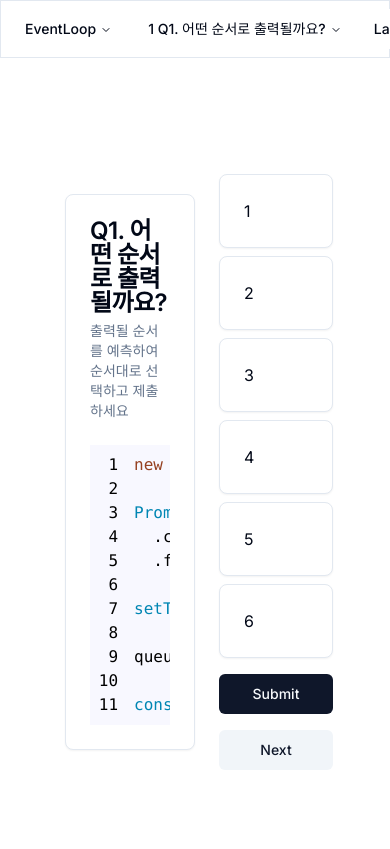
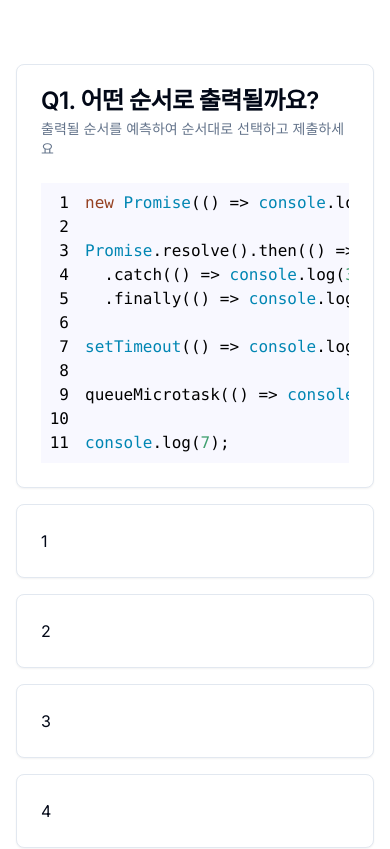
Before and after one commit to ckrb63/javascript-quiz, a Next.js app: page / in a window 390 px wide. Shown: the top 849 px of the page. Built offline with nearby package versions, Linux system fonts and the light colour scheme.

Commit message:
Add: Mobile view

```diff
--- a/app/page.tsx
+++ b/app/page.tsx
@@ -2,12 +2,13 @@
 
 import Header, { quizCategoryAtom } from "@/components/Header";
 import { quizMap } from "@/data/quiz";
-import { atom, useAtom } from "jotai";
+import { atom, useAtom, useSetAtom } from "jotai";
 import Question from "@/components/Question";
-import Answer from "@/components/Answer";
+import Answer, { selectedAnswerAtom } from "@/components/Answer";
 import QuizController from "@/components/QuizController";
 import Explanation from "@/components/Explanation";
 import { InternationalString } from "@/types/quiz";
+import { useEffect } from "react";
 
 export const quizIndexAtom = atom(0);
 export const isSubmittedAtom = atom(false);
@@ -16,16 +17,24 @@ export const languageAtom = atom<keyof InternationalString>("kr");
 export default function Home() {
   const [selectedCategory] = useAtom(quizCategoryAtom);
   const [quizIndex] = useAtom(quizIndexAtom);
+  const setSelectedAnswer = useSetAtom(selectedAnswerAtom);
+  const setIsSubmitted = useSetAtom(isSubmittedAtom);
 
   const quiz = quizMap[selectedCategory][quizIndex];
+
+  useEffect(() => {
+    setSelectedAnswer([]);
+    setIsSubmitted(false);
+  }, [quiz]);
+
   if (!quiz) return;
 
   return (
-    <div className="h-screen overflow-hidden">
+    <div className="h-screen md:overflow-hidden">
       <Header />
-      <div className="flex h-screen w-screen items-center justify-center bg-white pb-4">
+      <div className="w-screen items-center justify-center bg-white pb-4 md:flex md:h-screen">
         <Question quiz={quiz} />
-        <div className="w-1/3">
+        <div className="md:w-1/3">
           <Answer />
           <QuizController />
         </div>
--- a/components/Answer.tsx
+++ b/components/Answer.tsx
@@ -1,12 +1,12 @@
-import { Quiz, QuizType } from "@/types/quiz";
+import { QuizType } from "@/types/quiz";
 import { Card, CardHeader } from "./ui/card";
 import { atom, useAtom } from "jotai";
 import { isSubmittedAtom, languageAtom, quizIndexAtom } from "@/app/page";
-import { CheckCircle2 } from "lucide-react";
+import { ArrowRightIcon, CheckCircle2 } from "lucide-react";
 import { useEffect } from "react";
 import { quizCategoryAtom } from "./Header";
 import { quizMap } from "@/data/quiz";
-import BacktickStylingString from "./Backtick";
+import BacktickStylingString from "./CodeStyleText";
 
 export const selectedAnswerAtom = atom<number[]>([]);
 
@@ -18,10 +18,6 @@ export default function Answer() {
   const [isSubmitted] = useAtom(isSubmittedAtom);
 
   const quiz = quizMap[quizCategory][quizIndex];
-
-  useEffect(() => {
-    setSelectedAnswer([]);
-  }, [quizIndex, quizCategory]);
 
   const handleSingleSelect = (answerNumber: number) => {
     if (selectedAnswer[0] === answerNumber) setSelectedAnswer([]);
@@ -55,19 +51,19 @@ export default function Answer() {
     <>
       {quiz.options.map((option, index) => {
         const isOptionSelected = selectedAnswer.includes(index + 1);
-        const isRealAnswer = quiz.answer.includes(index + 1);
+        const isAnswer = quiz.answer.includes(index + 1);
         return (
           <Card
-            className={`relative m-2 ${!isSubmitted && "cursor-pointer"} ${isOptionSelected && "bg-slate-300"}`}
+            className={`relative m-4 ${!isSubmitted && "cursor-pointer"} ${isOptionSelected && "bg-slate-300"}`}
             onClick={() => onClickOption(index + 1)}
           >
-            <CheckAnswerIcon
+            <AnswerBadge
               isSubmitted={isSubmitted}
-              isAnswer={isRealAnswer}
-              type={quiz.type}
+              isAnswer={isAnswer}
+              quizType={quiz.type}
             />
-            <OrderIcon
-              quiz={quiz}
+            <OrderBadge
+              quizType={quiz.type}
               answer={quiz.answer.indexOf(index + 1)}
               order={selectedAnswer.indexOf(index + 1)}
               isSubmitted={isSubmitted}
@@ -92,21 +88,17 @@ export default function Answer() {
   );
 }
 
-interface CheckAnswerIconProps {
+interface AnswerBadgeProps {
+  quizType: QuizType;
+  isAnswer: boolean;
   isSubmitted: boolean;
-  isAnswer: boolean;
-  type: QuizType;
 }
 
-function CheckAnswerIcon({
-  isSubmitted,
-  isAnswer,
-  type,
-}: CheckAnswerIconProps) {
-  const isValid = isSubmitted && isAnswer && type === "Select";
+function AnswerBadge({ quizType, isAnswer, isSubmitted }: AnswerBadgeProps) {
+  const shouldRender = isSubmitted && isAnswer && quizType === "Select";
 
   return (
-    isValid && (
+    shouldRender && (
       <div className="absolute left-[-10px] top-[-10px]">
         <CheckCircle2 width={25} height={25} color="green" />
       </div>
@@ -114,32 +106,42 @@ function CheckAnswerIcon({
   );
 }
 
-interface OrderIconProps {
-  quiz: Quiz;
+interface OrderBadgeProps {
+  quizType: QuizType;
   order: number;
   answer: number;
   isSubmitted: boolean;
 }
 
-function OrderIcon({ quiz, answer, order, isSubmitted }: OrderIconProps) {
-  const isSubmittedAndCorrect = answer === order && isSubmitted;
-  const isSubmittedAndWrong = answer !== order && isSubmitted;
+function OrderBadge({ quizType, answer, order, isSubmitted }: OrderBadgeProps) {
+  const isCorrect = answer === order && isSubmitted;
+  const isWrong = answer !== order && isSubmitted;
+  const isOptionSelected = order >= 0;
+  const shouldRender =
+    quizType === "Order" && (isOptionSelected || isSubmitted);
 
-  const orderIconColor = isSubmittedAndCorrect
-    ? "border-green-700 text-green-700"
-    : isSubmittedAndWrong
-      ? "border-red-400 text-red-400"
-      : "border-gray-400 text-gray-400";
+  const getOrderBadgeColor = (isCorrect: boolean, isWrong: boolean) => {
+    if (isCorrect) return "border-green-700 text-green-700";
+    if (isWrong) return "border-red-400 text-red-400";
+    return "border-gray-400 text-gray-400";
+  };
+
+  const badgeColor = getOrderBadgeColor(isCorrect, isWrong);
 
   return (
-    quiz.type === "Order" &&
-    order >= 0 && (
-      <div>
+    shouldRender && (
+      <div className="absolute left-[-10px] top-[-10px] flex items-center">
         <div
-          className={`absolute left-[-10px] top-[-10px] flex h-[22px] w-[22px] items-center justify-center rounded-full border-2 text-sm ${orderIconColor}`}
+          className={`flex h-[22px] w-[22px] items-center justify-center rounded-full border-2 text-sm ${badgeColor}`}
         >
-          {order + 1}
+          {!isOptionSelected ? "X" : order + 1}
         </div>
+        {isWrong && <ArrowRightIcon color="rgb(248,113,113)" />}
+        {isWrong && (
+          <div className="flex h-[22px] w-[22px] items-center justify-center rounded-full border-2 border-green-700 text-sm text-green-700">
+            {answer + 1}
+          </div>
+        )}
       </div>
     )
   );
--- a/components/Backtick.tsx
+++ b/components/CodeStyleText.tsx
@@ -1,6 +1,5 @@
-export default function BacktickStylingString({ text }: { text: string }) {
-  const parts = text.split(/`([^`]+)`/);
-  console.log(parts);
+export default function CodeStyleText({ text }: { text: string }) {
+  const parts = text.split(/'([^']+)'/); // Divide by Single Quote ''
   return parts.map((part, index) =>
     index % 2 === 1 ? (
       <span
--- a/components/Explanation.tsx
+++ b/components/Explanation.tsx
@@ -2,6 +2,8 @@ import { isSubmittedAtom, languageAtom } from "@/app/page";
 import { useAtom } from "jotai";
 import { Card, CardContent, CardHeader, CardTitle } from "./ui/card";
 import { Quiz } from "@/types/quiz";
+import CodeStyleText from "./CodeStyleText";
+import { ScrollArea } from "./ui/scroll-area";
 
 interface ExplanationProps {
   quiz: Quiz;
@@ -13,12 +15,16 @@ export default function Explanation({ quiz }: ExplanationProps) {
 
   return (
     isClicked && (
-      <Card className="m-4 w-1/3">
+      <Card className="m-4 md:w-1/3">
         <CardHeader>
           <CardTitle>Explanation</CardTitle>
         </CardHeader>
         <CardContent>
-          <p>{quiz.explanation[language]}</p>
+          <ScrollArea className="md:max-h-[80vh]">
+            <p className="whitespace-pre-wrap">
+              <CodeStyleText text={quiz.explanation[language]} />
+            </p>
+          </ScrollArea>
         </CardContent>
       </Card>
     )
--- a/components/Header.tsx
+++ b/components/Header.tsx
@@ -30,7 +30,7 @@ export default function Header() {
   };
 
   return (
-    <div className="flex w-screen justify-between border border-b p-2">
+    <div className="hidden w-screen justify-between border border-b p-2 md:flex">
       <NavigationMenu>
         <NavigationMenuList>
           <NavigationMenuItem>
@@ -61,7 +61,7 @@ export default function Header() {
           </NavigationMenuItem>
           <NavigationMenuItem>
             <NavigationMenuTrigger>
-              {quiz.id} {quiz.question[language]}
+              {quiz.question[language]}
             </NavigationMenuTrigger>
             <NavigationMenuContent>
               <ul className="grid gap-3 p-6 md:w-[250px] lg:w-[350px]">
--- a/components/Question.tsx
+++ b/components/Question.tsx
@@ -20,7 +20,7 @@ export default function Question({ quiz }: QuestionProps) {
   const [language] = useAtom(languageAtom);
 
   return (
-    <Card className="m-4 w-1/3">
+    <Card className="m-4 mt-16 md:mt-0 md:w-1/3">
       <CardHeader>
         <CardTitle>{quiz.question[language]}</CardTitle>
         {quiz.description && (
--- a/components/QuizController.tsx
+++ b/components/QuizController.tsx
@@ -6,13 +6,13 @@ import { quizMap, quizMapPointer } from "@/data/quiz";
 import { QuizCategories } from "@/types/quiz";
 
 export default function QuizController() {
-  const [isClicked, setIsClicked] = useAtom(isSubmittedAtom);
+  const [isSubmitted, setIsSubmitted] = useAtom(isSubmittedAtom);
   const [quizIndex, setQuizIndex] = useAtom(quizIndexAtom);
   const [selectedCategory, setSelectedCategory] = useAtom(quizCategoryAtom);
 
   const onClickNextButton = () => {
     const hasMoreQuizzes = quizIndex < quizMap[selectedCategory].length - 1;
-
+    setIsSubmitted(false);
     if (hasMoreQuizzes) {
       goToNextQuiz();
     } else {
@@ -34,11 +34,18 @@ export default function QuizController() {
   };
 
   return (
-    <div className="flex flex-col  justify-center">
-      <Button className="m-2" onClick={() => setIsClicked(!isClicked)}>
-        {isClicked ? "Hide Answer" : "Submit"}
+    <div className="flex flex-col justify-center">
+      <Button
+        className="mx-4 my-1"
+        onClick={() => setIsSubmitted(!isSubmitted)}
+      >
+        {isSubmitted ? "Hide Answer" : "Submit"}
       </Button>
-      <Button className="m-2" variant="secondary" onClick={onClickNextButton}>
+      <Button
+        className="mx-4 my-1"
+        variant="secondary"
+        onClick={onClickNextButton}
+      >
         Next
       </Button>
     </div>
--- a/data/quizzes/hoisting.ts
+++ b/data/quizzes/hoisting.ts
@@ -11,7 +11,7 @@ export const HoistingQuizList: Quiz[] = [
       kr: "Q1. 어떻게 출력될까요?",
     },
     options: [
-      { number: 1, text: { en: "`foo` and `bar`", kr: "`foo` 그리고 `bar`" } },
+      { number: 1, text: { en: "'foo' and 'bar'", kr: "'foo' 그리고 'bar'" } },
     ],
     description: descriptionMap.Select,
     code: `console.log(foo);
```
Also changed, not shown: data/quizzes/event-loop.ts (+16 -3 lines), components/MobileHeader.tsx (added).
